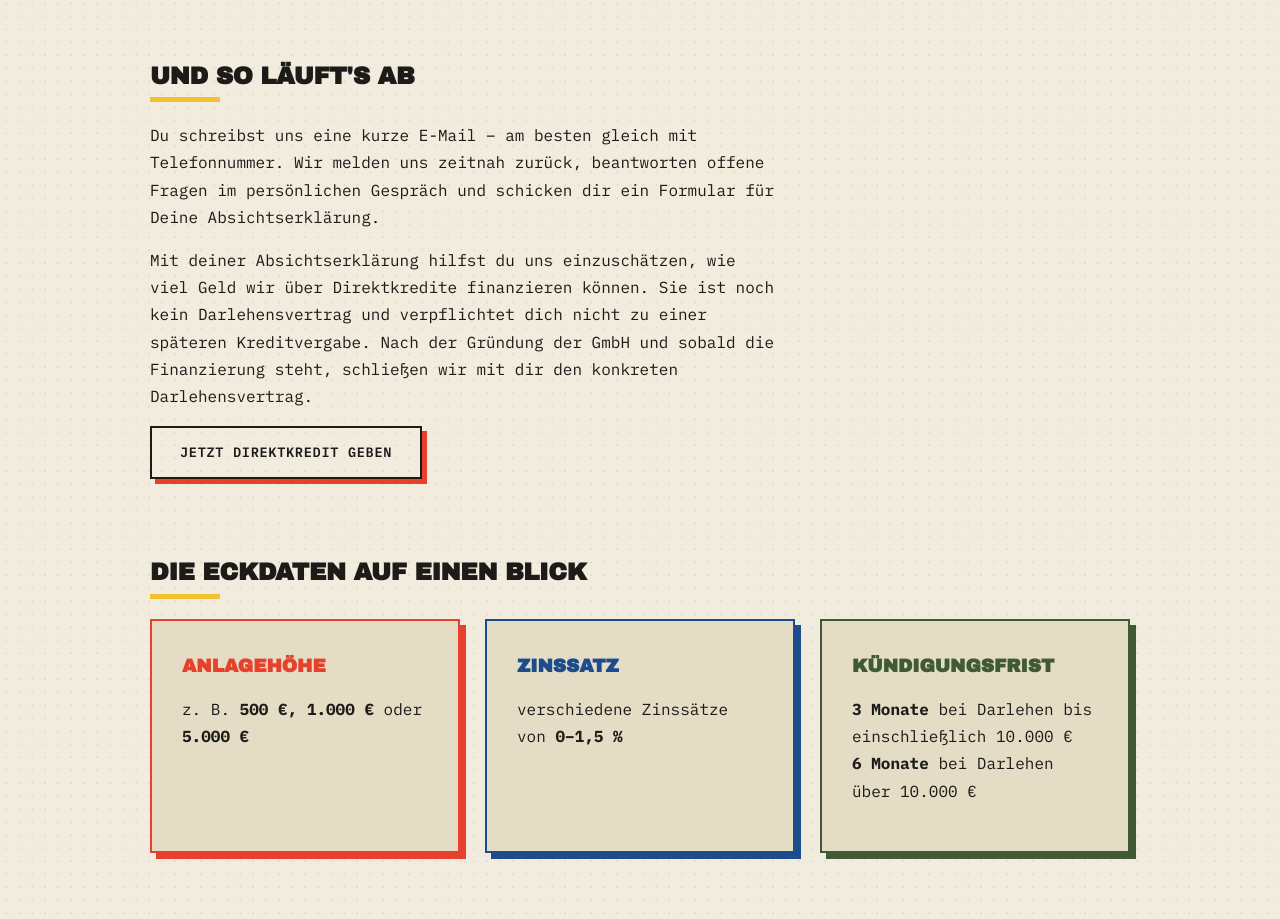
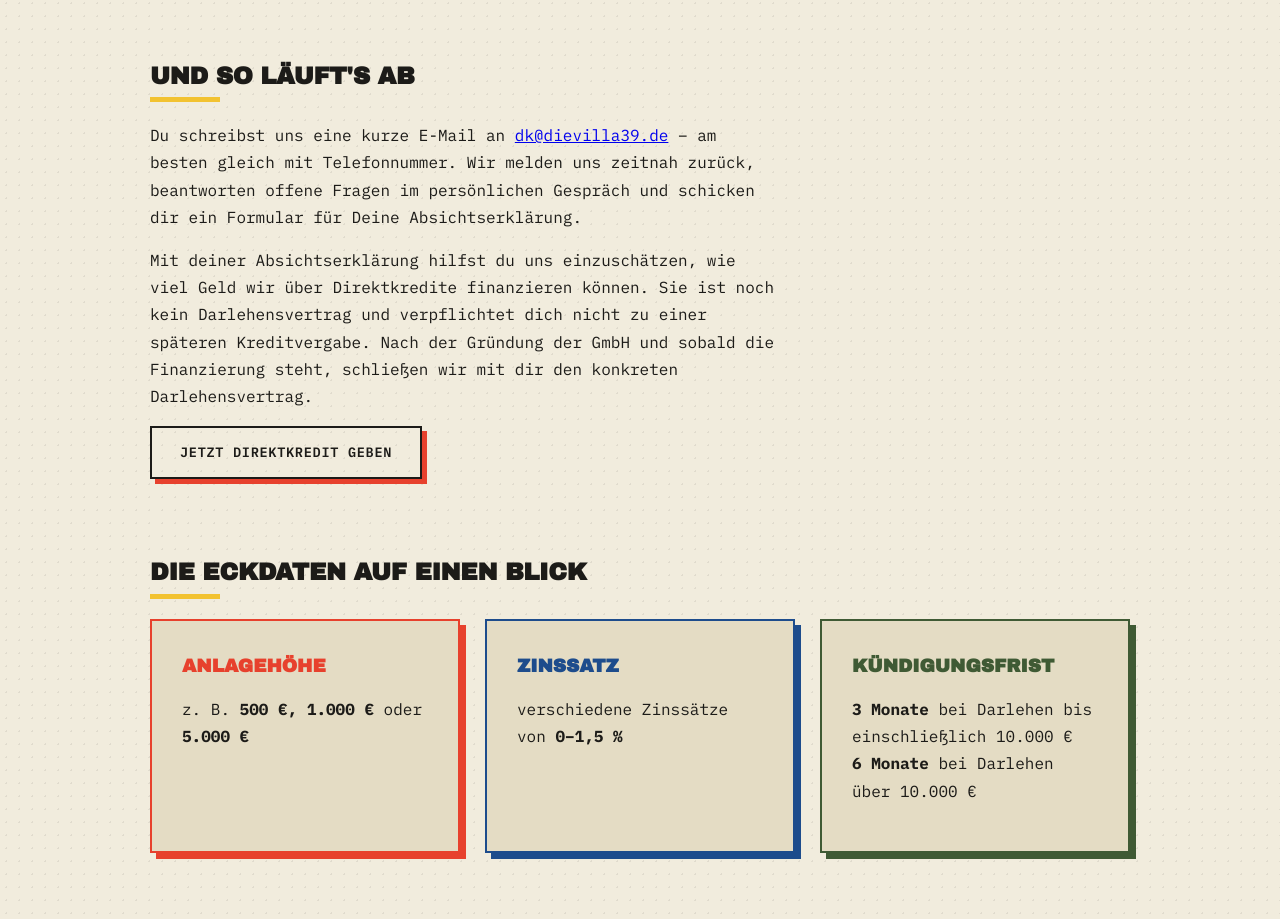
Before and after one commit to Villa-39/website, a plain HTML site: page direktkredit.html in a window 1280 px wide. Shown: the part 1290-2209 px from the top of the page. Drawn offline with Linux system fonts and the light colour scheme.

Commit message:
fix newsletter form and change dk-buttons to dk@dievilla39.de

```diff
--- a/direktkredit.html
+++ b/direktkredit.html
@@ -82,14 +82,14 @@
         <h2>Und so läuft's ab</h2>
 
         <p>
-            Du schreibst uns eine kurze E-Mail – am besten gleich mit Telefonnummer. Wir melden uns zeitnah zurück, beantworten offene Fragen im persönlichen Gespräch und schicken dir ein Formular für Deine Absichtserklärung.
+            Du schreibst uns eine kurze E-Mail an <a href="mailto:dk@dievilla39.de">dk@dievilla39.de</a> – am besten gleich mit Telefonnummer. Wir melden uns zeitnah zurück, beantworten offene Fragen im persönlichen Gespräch und schicken dir ein Formular für Deine Absichtserklärung.
         </p>
 
         <p>
             Mit deiner Absichtserklärung hilfst du uns einzuschätzen, wie viel Geld wir über Direktkredite finanzieren können. Sie ist noch kein Darlehensvertrag und verpflichtet dich nicht zu einer späteren Kreditvergabe. Nach der Gründung der GmbH und sobald die Finanzierung steht, schließen wir mit dir den konkreten Darlehensvertrag.
         </p>
 
-        <p class="about-cta"><a href="mailto:villa39@gmx.de?subject=Interesse%20an%20einem%20Direktkredit&body=Hallo%20liebe%20Villa%2039%2C%0A%0Aich%20m%C3%B6chte%20euch%20gerne%20mit%20einem%20Direktkredit%20unterst%C3%BCtzen.%0A%0AGew%C3%BCnschter%20Betrag%3A%20%0AGew%C3%BCnschte%20Laufzeit%3A%20%0AMeine%20Telefonnummer%3A%20%0A%0AViele%20Gr%C3%BC%C3%9Fe" class="button button--dark">Jetzt Direktkredit geben</a></p>
+        <p class="about-cta"><a href="mailto:dk@dievilla39.de?subject=Interesse%20an%20einem%20Direktkredit&body=Hallo%20liebe%20Villa%2039%2C%0A%0Aich%20m%C3%B6chte%20euch%20gerne%20mit%20einem%20Direktkredit%20unterst%C3%BCtzen.%0A%0AGew%C3%BCnschter%20Betrag%3A%20%0AGew%C3%BCnschte%20Laufzeit%3A%20%0AMeine%20Telefonnummer%3A%20%0A%0AViele%20Gr%C3%BC%C3%9Fe" class="button button--dark">Jetzt Direktkredit geben</a></p>
 
         <h2>Die Eckdaten auf einen Blick</h2>
 
@@ -129,7 +129,7 @@
             </li>
         </ol>
 
-        <p class="about-cta"><a href="mailto:villa39@gmx.de?subject=Interesse%20an%20einem%20Direktkredit&body=Hallo%20liebe%20Villa%2039%2C%0A%0Aich%20m%C3%B6chte%20euch%20gerne%20mit%20einem%20Direktkredit%20unterst%C3%BCtzen.%0A%0AGew%C3%BCnschter%20Betrag%3A%20%0AGew%C3%BCnschte%20Laufzeit%3A%20%0AMeine%20Telefonnummer%3A%20%0A%0AViele%20Gr%C3%BC%C3%9Fe" class="button button--dark">Jetzt Direktkredit geben</a></p>
+        <p class="about-cta"><a href="mailto:dk@dievilla39.de?subject=Interesse%20an%20einem%20Direktkredit&body=Hallo%20liebe%20Villa%2039%2C%0A%0Aich%20m%C3%B6chte%20euch%20gerne%20mit%20einem%20Direktkredit%20unterst%C3%BCtzen.%0A%0AGew%C3%BCnschter%20Betrag%3A%20%0AGew%C3%BCnschte%20Laufzeit%3A%20%0AMeine%20Telefonnummer%3A%20%0A%0AViele%20Gr%C3%BC%C3%9Fe" class="button button--dark">Jetzt Direktkredit geben</a></p>
 
         <h2 id="rechtliche-hinweise">Rechtliche Hinweise</h2>
 
```
Also changed, not shown: index.html (+2 -2 lines).
